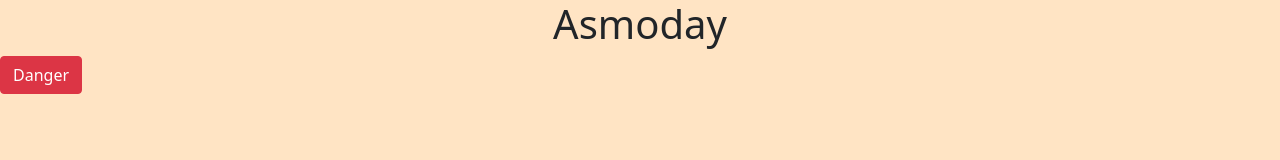
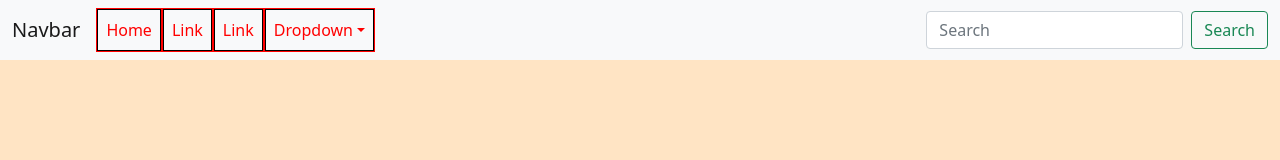
Before and after one commit to Meta40k/asmoday.site, a plain HTML site: page index.html in a window 1280 px wide. Drawn offline with nearby package versions, Linux system fonts and the light colour scheme.

Commit message:
getbootstrap5

```diff
--- a/css/style.css
+++ b/css/style.css
@@ -7,3 +7,12 @@
 body {
     background-color: bisque;
 }
+
+.nav-item {
+    border: red 1px solid;
+}
+
+.nav-link {
+    border: black 1px solid;
+    color: red !important;
+}
--- a/index.html
+++ b/index.html
@@ -1,26 +1,72 @@
 <!doctype html>
 <html lang="en">
+
 <head>
   <!-- Required meta tags -->
   <meta charset="utf-8">
   <meta name="viewport" content="width=device-width, initial-scale=1">
 
   <!-- Bootstrap CSS -->
-    <link href="https://cdn.jsdelivr.net/npm/bootstrap@5.1.3/dist/css/bootstrap.min.css" rel="stylesheet" integrity="sha384-1BmE4kWBq78iYhFldvKuhfTAU6auU8tT94WrHftjDbrCEXSU1oBoqyl2QvZ6jIW3" crossorigin="anonymous">
+  <link href="https://cdn.jsdelivr.net/npm/bootstrap@5.1.3/dist/css/bootstrap.min.css" rel="stylesheet"
+    integrity="sha384-1BmE4kWBq78iYhFldvKuhfTAU6auU8tT94WrHftjDbrCEXSU1oBoqyl2QvZ6jIW3" crossorigin="anonymous">
   <link rel="stylesheet" href="/css/style.css">
 
   <title>Asmoday.site</title>
 </head>
+
 <body>
-    <h1 class="text-center">Asmoday</h1>
 
-    <button type="button" class="btn btn-danger">Danger</button>
 
+  <section>
+    <nav class="navbar navbar-expand-lg navbar-light bg-light">
+      <div class="container-fluid">
+        <a class="navbar-brand" href="#">Navbar</a>
+        <button class="navbar-toggler" type="button" data-bs-toggle="collapse" data-bs-target="#navbarSupportedContent"
+          aria-controls="navbarSupportedContent" aria-expanded="false" aria-label="Toggle navigation">
+          <span class="navbar-toggler-icon"></span>
+        </button>
+        <div class="collapse navbar-collapse" id="navbarSupportedContent">
+          <ul class="navbar-nav me-auto mb-2 mb-lg-0">
+            <li class="nav-item">
+              <a class="nav-link active" aria-current="page" href="#">Home</a>
+            </li>
+            <li class="nav-item">
+              <a class="nav-link" href="#">Link</a>
+            </li>
+            <li class="nav-item">
+              <a class="nav-link" href="#">Link</a>
+            </li>
+            <li class="nav-item dropdown">
+              <a class="nav-link dropdown-toggle" href="#" id="navbarDropdown" role="button" data-bs-toggle="dropdown"
+                aria-expanded="false">Dropdown</a>
+              <ul class="dropdown-menu" aria-labelledby="navbarDropdown">
+                <li><a class="dropdown-item" href="#">Bootstrap</a></li>
+                <li><a class="dropdown-item disabled" href="#">Недоступно</a></li>
+                <li><a class="dropdown-item disabled" href="#">Недоступно</a></li>
+
+                <li>
+                  <hr class="dropdown-divider">
+                </li>
+                <li><a class="dropdown-item" href="#">Something else here</a></li>
+              </ul>
+            </li>
+          </ul>
+          <form class="d-flex">
+            <input class="form-control me-2" type="search" placeholder="Search" aria-label="Search">
+            <button class="btn btn-outline-success" type="submit">Search</button>
+          </form>
+        </div>
+      </div>
+    </nav>
+  </section>
 
 
   <!-- Bootstrap Bundle with Popper -->
-    <script src="https://cdn.jsdelivr.net/npm/bootstrap@5.1.3/dist/js/bootstrap.bundle.min.js" integrity="sha384-ka7Sk0Gln4gmtz2MlQnikT1wXgYsOg+OMhuP+IlRH9sENBO0LRn5q+8nbTov4+1p" crossorigin="anonymous"></script>
+  <script src="https://cdn.jsdelivr.net/npm/bootstrap@5.1.3/dist/js/bootstrap.bundle.min.js"
+    integrity="sha384-ka7Sk0Gln4gmtz2MlQnikT1wXgYsOg+OMhuP+IlRH9sENBO0LRn5q+8nbTov4+1p"
+    crossorigin="anonymous"></script>
 
 
 </body>
+
 </html>
```
Lines whose indentation alone changed are shown as unchanged.
